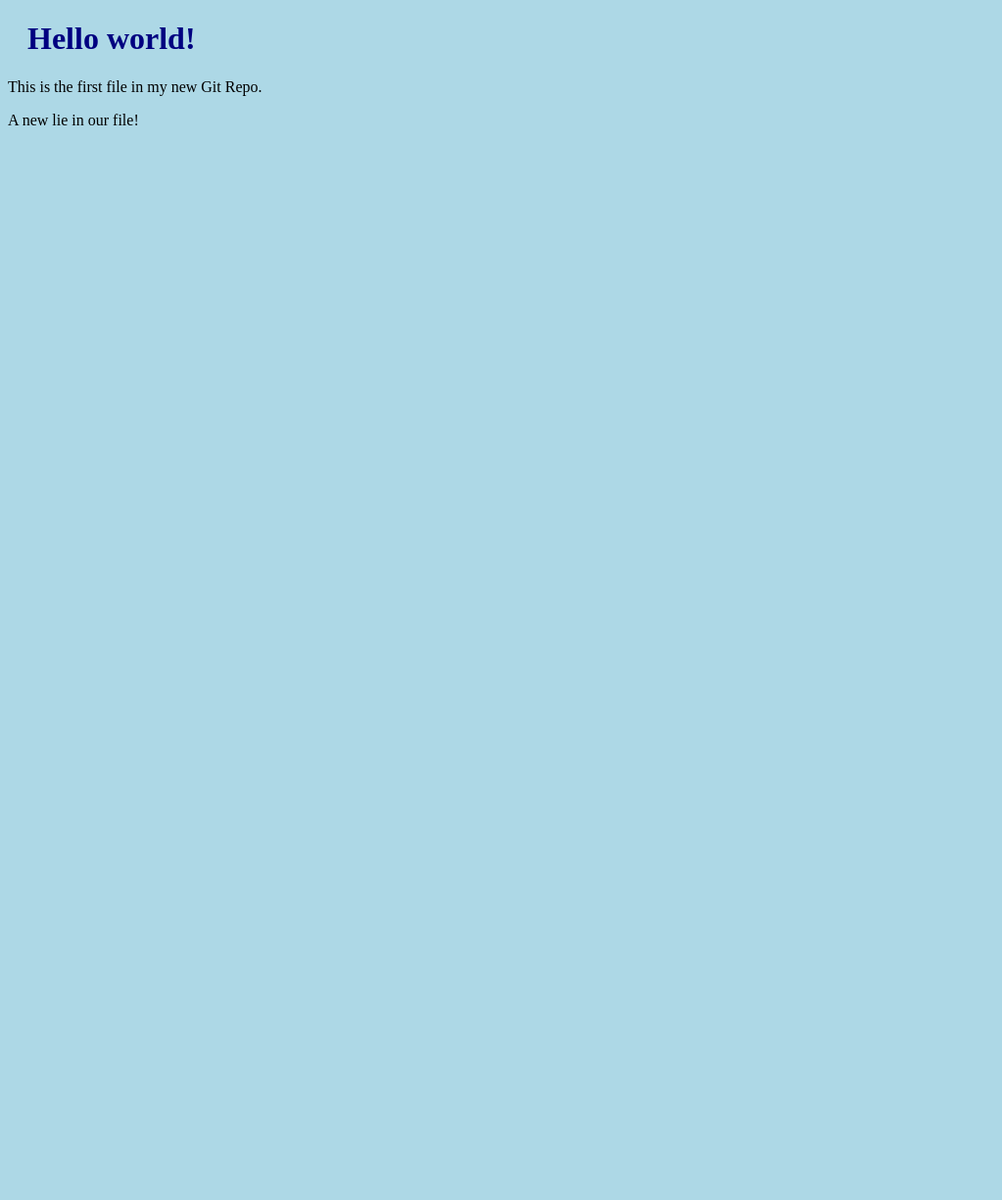
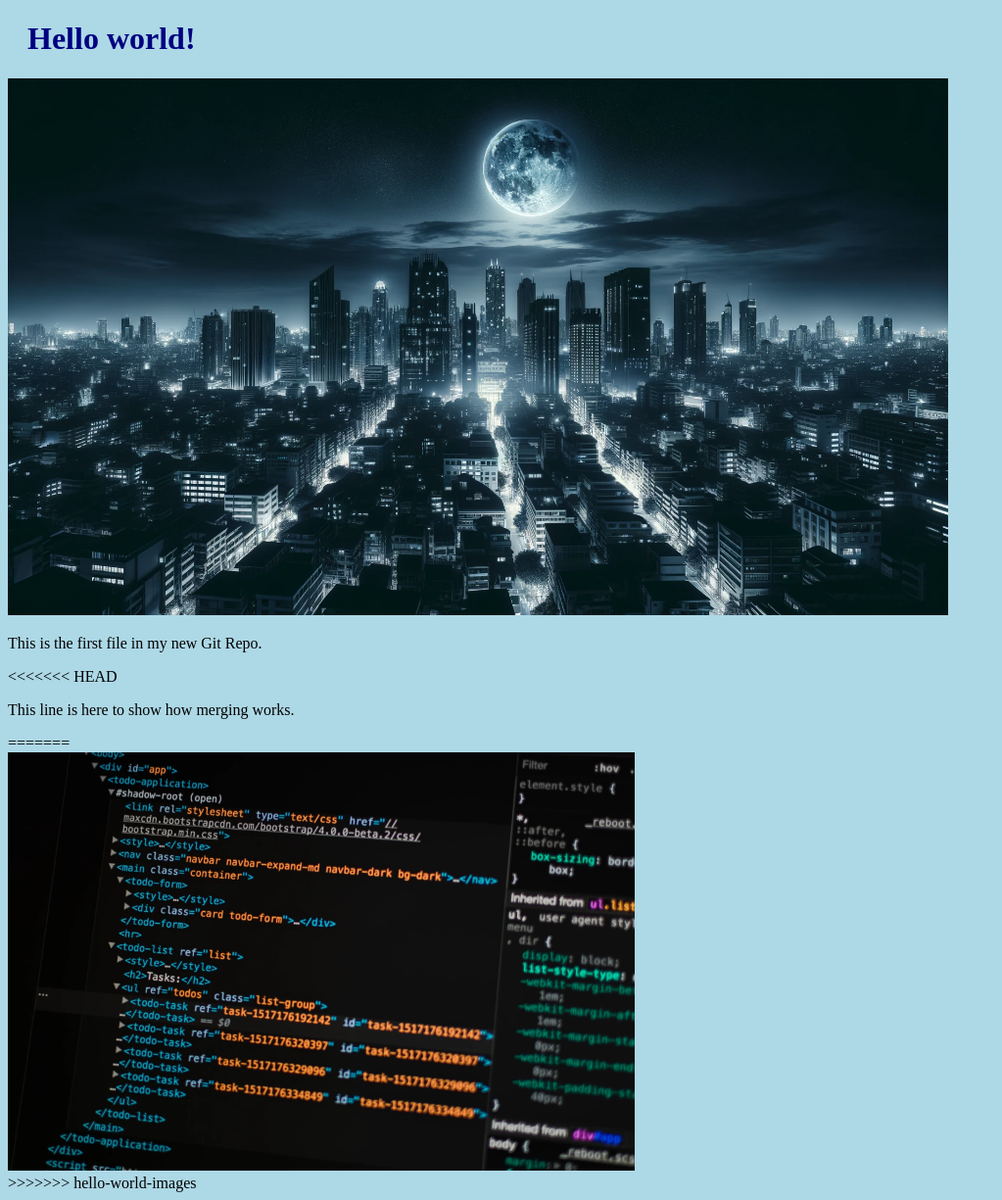
Before and after one commit to brunaabc/Bruna-B-Coelho_2314290051, a plain HTML site: page index.html in a window 1280 px wide. Shown: the whole page at 98% size, without its empty margins (0-1023 px from the left). Before the commit the page ends 800 px from the top, so only its background shows below. Drawn offline with Linux system fonts and the light colour scheme.

Commit message:
Mescaldo com hello-world-images depois de arrumar os conflitos.

```diff
--- a/index.html
+++ b/index.html
@@ -5,8 +5,16 @@
 <link rel="stylesheet" href="bluestyle.css">
 </head>
 <body>
+
 <h1>Hello world!</h1>
+<div><img src="bg.webp" alt="Hello World from Space"
+style="width:100%;max-width:960px"></div>
 <p>This is the first file in my new Git Repo.</p>
-        <p>A new lie in our file!</p>
+<<<<<<< HEAD
+<p>This line is here to show how merging works.</p>
+=======
+<div><img src="capa-como-iniciar-estudos-no-front-end.webp" alt="Hello Git" style="width:100%;max-width:640px"></div>
+>>>>>>> hello-world-images
+
 </body>
 </html>
```
Lines whose indentation alone changed are shown as unchanged.
